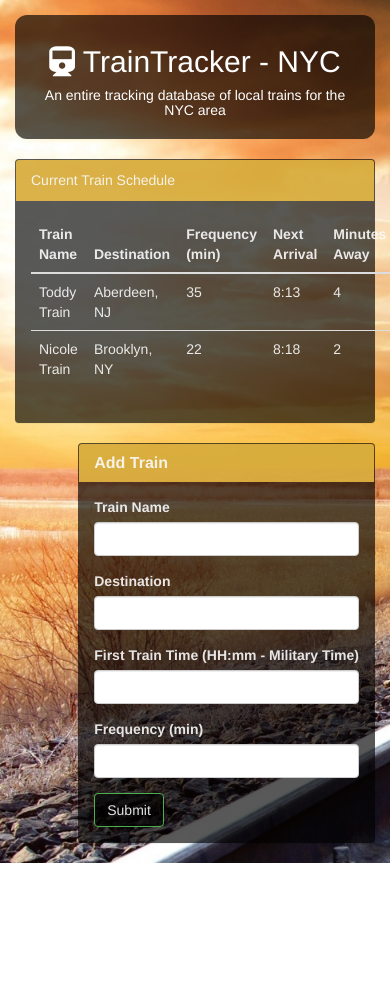
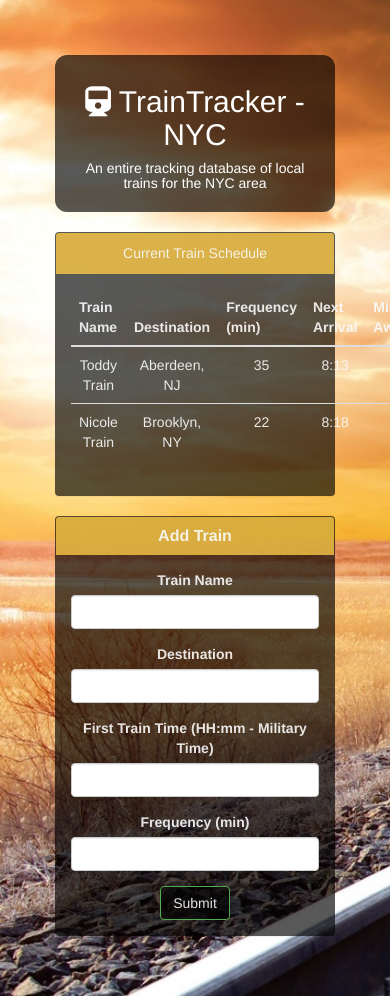
Before and after one commit to AchilleMartin/firebaseHW, a PHP site: page / in a window 390 px wide; the page is wider, and only the part inside the window is pictured. Before the commit the page ends 863 px from the top of that part, so only its background shows below. Run offline with PHP 8.4, Linux system fonts and the light colour scheme; some libraries are stand-ins or nearby versions.

Commit message:
added mobile sizing query

```diff
--- a/assets/css/styles.css
+++ b/assets/css/styles.css
@@ -5,13 +5,28 @@
 	background-size: cover;
 }*/
 
+@media screen and (max-width: 640px) {
+
+
+	html {
+
+		padding: 40px;
+		text-align: center;
+	  font-family: sans-serif;
+    -ms-text-size-adjust: 100%;
+    -webkit-text-size-adjust: 100%;
+    background-size: cover;
+}
+
+}
+
+
 body {
 
 	background: url('../images/trainMain.jpg');
 	background-size: cover;
-
+	background-repeat: no-repeat;
 }
-
 
 .topBox {
 
```
